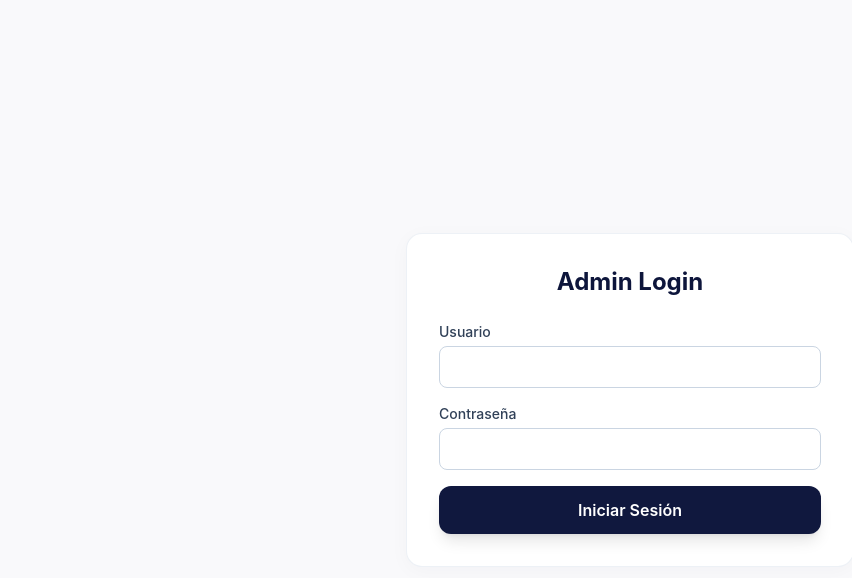
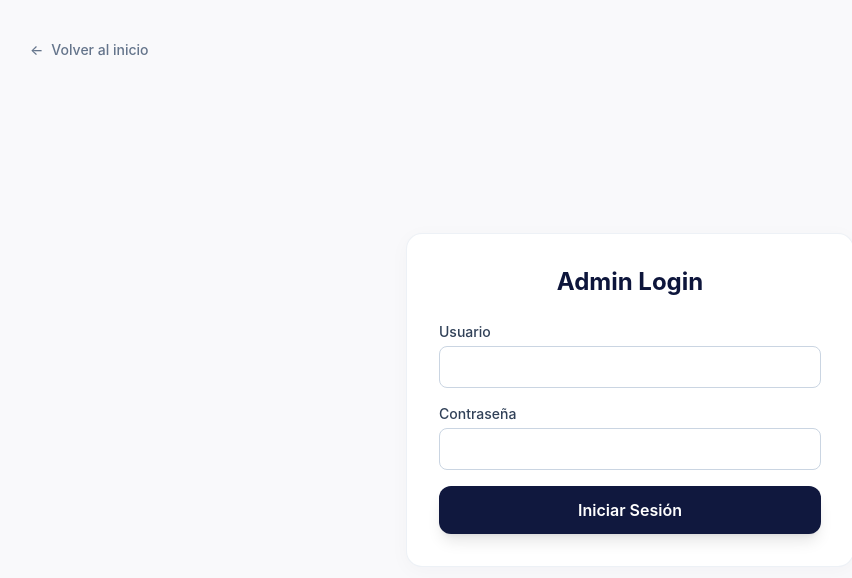
Before and after one commit to iam-facea/FACEA-landing-page-Frontend, a React (Vite) app in the folder frontend/: page /login in a window 1280 px wide. Shown: the top 578 px of the page, without its empty margins (10-862 px from the left). Built offline with nearby package versions, Linux system fonts and the light colour scheme.

Commit message:
feat(LoginPage): Implementando enlace para volver a la landing Page (home).

```diff
--- a/frontend/src/pages/LoginPage.tsx
+++ b/frontend/src/pages/LoginPage.tsx
@@ -1,5 +1,5 @@
 import { useState } from "react";
-import { useNavigate } from "react-router-dom";
+import { useNavigate, Link } from "react-router-dom";
 import { authService } from "../services/authService";
 import { Button } from "../components/ui/Button";
 import { Card } from "../components/ui/Card";
@@ -28,6 +28,13 @@ export const LoginPage = () => {
 
   return (
     <div className="min-h-screen flex items-center justify-center bg-[#f9f9fb] px-4">
+      <Link
+        to="/"
+        className="absolute top-6 left-6 md:top-10 md:left-10 flex items-center gap-2 text-sm font-medium text-[#64748b] transition-colors hover:text-[#bd222f]"
+      >
+        <span>&larr;</span> Volver al inicio
+      </Link>
+
       <Card className="w-full max-w-md p-8">
         <h2 className="text-2xl font-bold text-[#0d153b] mb-6 text-center">
           Admin Login
```
